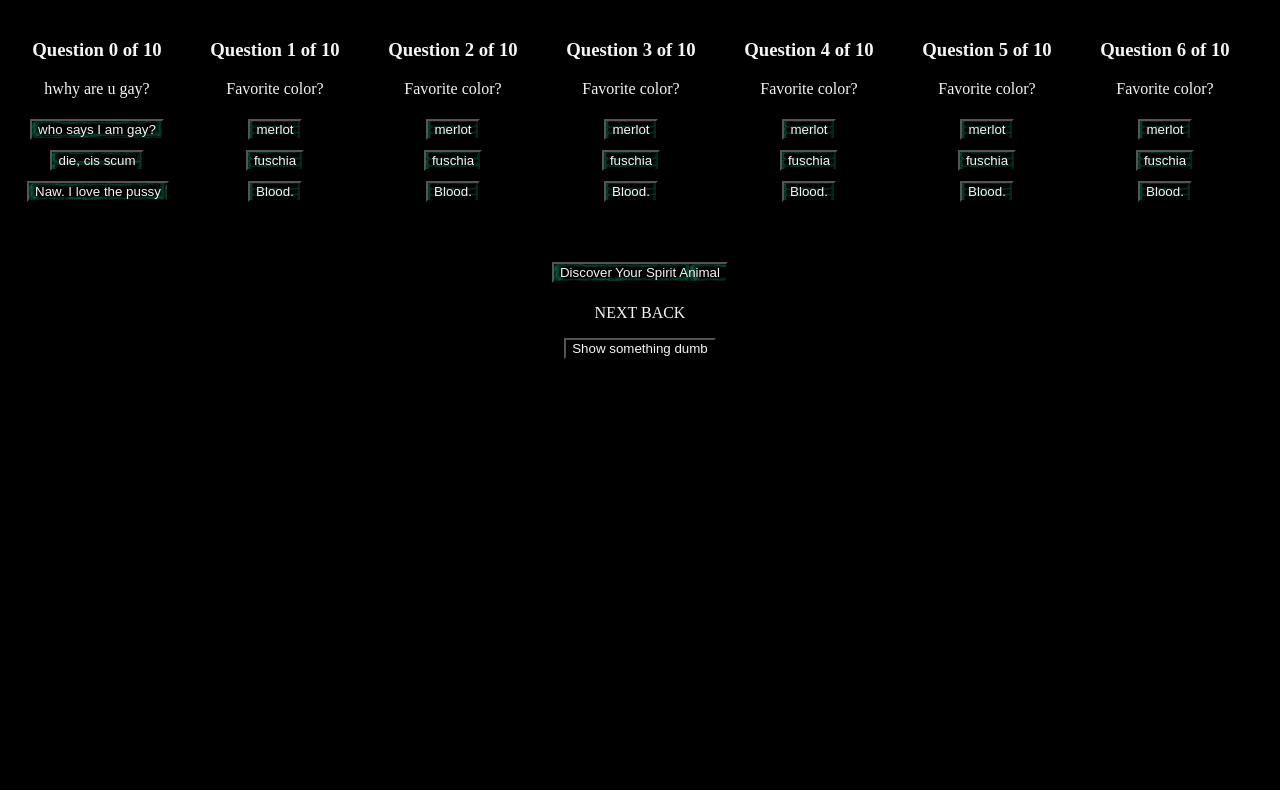
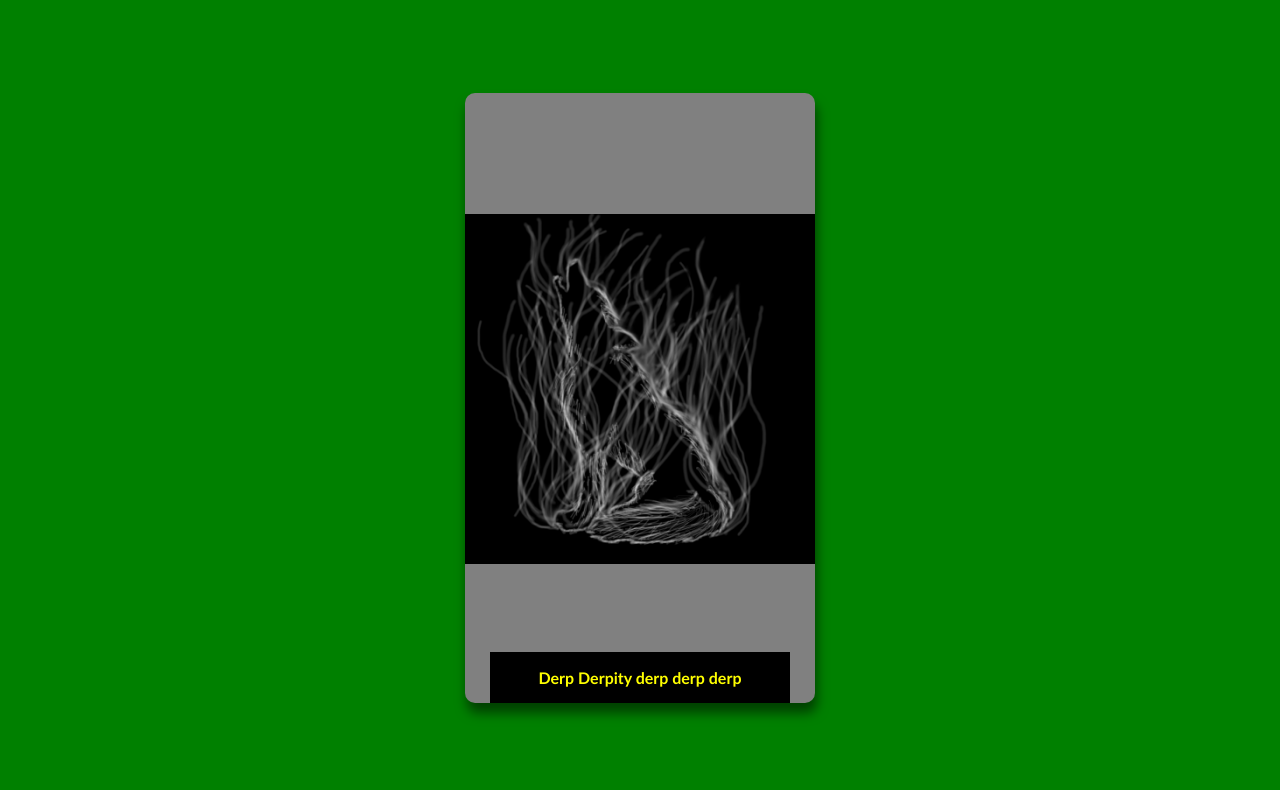
Before and after one commit to frostbyte27/GenericQuiz, a plain HTML site: page home.html in a window 1280 px wide. Shown: the part 60-850 px from the top of the page. Before the commit the page ends 800 px from the top, so only its background shows below. Drawn offline with nearby package versions, Linux system fonts and the light colour scheme; files whose address does not match are found by name.

Commit message:
Begins slider implementation

```diff
--- a/home.html
+++ b/home.html
@@ -1,5 +1,6 @@
 <html ng-app="spiritAnimalApp">
 <head>
+    <meta charset="UTF-8">
     <!-- Use AngularJS-->
     <script src="https://ajax.googleapis.com/ajax/libs/angularjs/1.8.2/angular.min.js"></script>
 
@@ -24,6 +25,20 @@
         <img id='image'>
     </div> -->
 
+    <!-- New attempt at a card slider -->
+    <div class="container">
+        <!-- Slider Box -->
+        <div class="box">
+            <p class="marvel"></p>
+            <!-- Model -->
+            <img src="./resources/Wolf/wolf_gray.png" class="model">
+            <!-- Details -->
+            <div class="details">
+                <p>Derp Derpity derp derp derp</p>
+            </div>
+
+        </div>
+    </div>
 
     <!-- Attempt at a horizontal scroll of question cards -->
     <div class="scrollset">
--- a/myStyle.css
+++ b/myStyle.css
@@ -1,11 +1,89 @@
+@charset "utf-8";
 
 /* Center by default */
 * {
-    text-align: center;
-    background-color: black;
+  text-align: center;
+  background-color: black;
 
-    color: whitesmoke;
-  }
+  color: whitesmoke;
+}
+
+
+/* Basic Elements */
+body {
+  margin:0px;
+  padding:0px;
+}
+
+/* Unsorted Lists */
+ul {
+  list-style:none;
+}
+
+a {
+  text-decoration:none;
+}
+
+/* Slider Container */
+.container {
+  width:100%;
+  height:100vh;
+  background-color: green;
+
+  display:flex;
+  justify-content:center;
+  align-items: center;
+
+}
+/* Slider Box */
+.box {
+  width:350px;
+  height:610px;
+  background-color:grey;
+  border-radius: 10px;
+  box-shadow: 2px 10px 12px rgba(0,0,0,0.5);
+
+  display: flex;
+  flex-direction: column;
+  align-items: center;
+  justify-content: space-between;
+  box-sizing: border-box;
+  margin: 20px 10px;
+}
+
+.model {
+  height: 350px;
+  max-height: 100%;
+  max-width: 100%;
+}
+
+.details {
+  display: flex;
+  flex-direction: column;
+  align-items: center;
+  width: 300px;
+}
+
+.details p{
+  font-family: calibri;
+  font-weight: bold;
+  text-align: center;
+  color: yellow;
+}
+
+.marvel {
+  color:white;
+  font-weight: bold;
+
+}
+
+
+
+
+
+
+
+
 
 .parallax {
   /* The image used */
@@ -27,6 +105,7 @@
     background-image: url(".resources/ButtonBackground.png");
     background-size: contain;
     margin: 5px;
+    box-shadow: 0 0 5px 1px red;
 }
 
 
```
Also changed, not shown: 1 other file.
